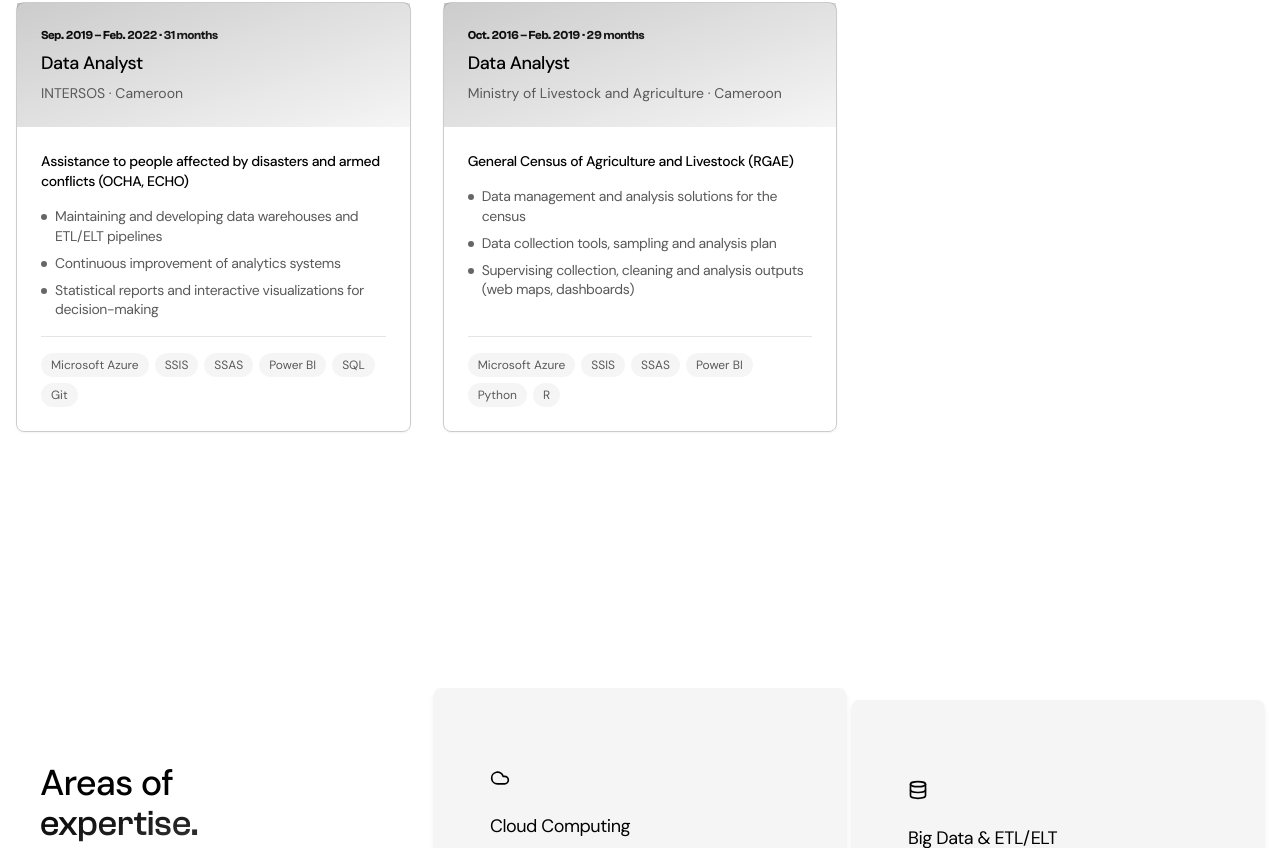
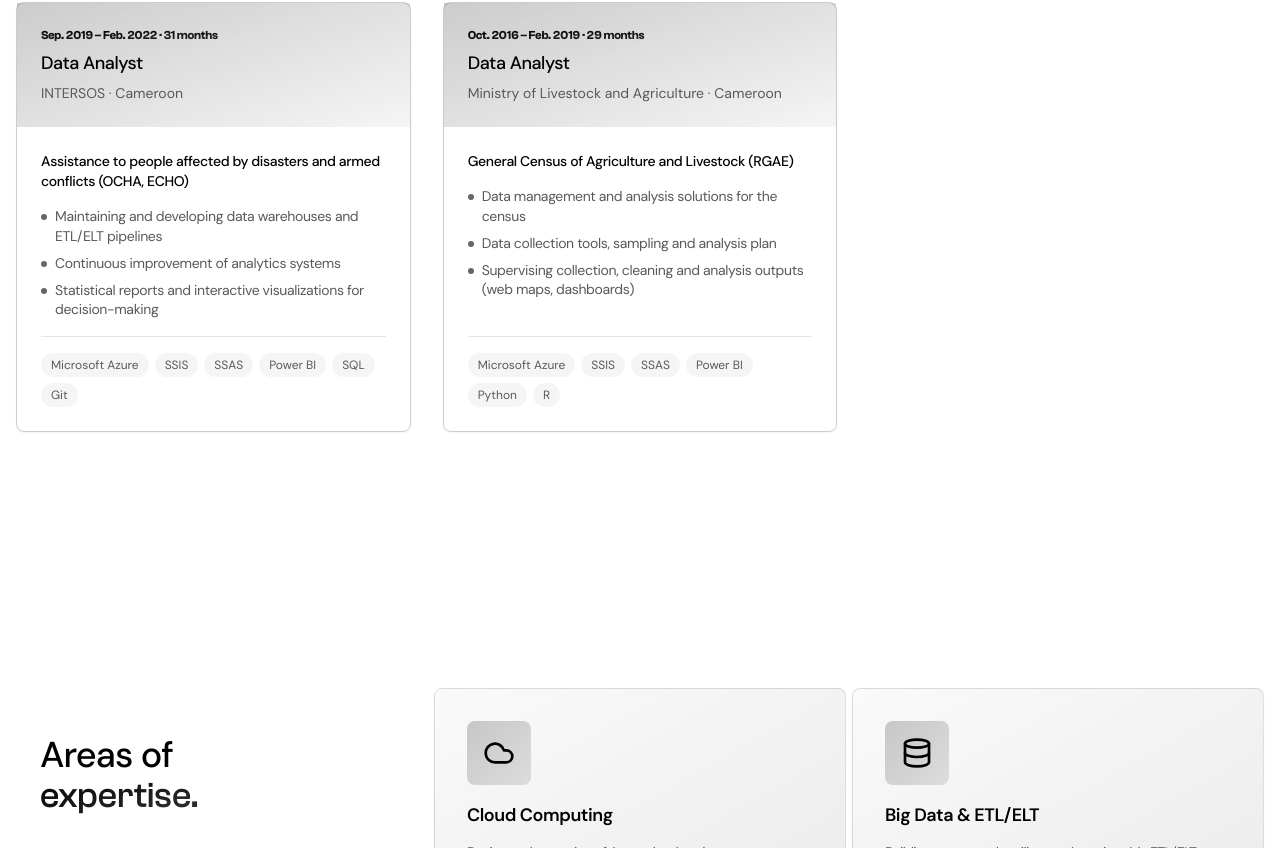
Before and after one commit to yohivana-KYIM/Carlos-Taponjou, a Next.js app: page / in a window 1280 px wide. Shown: the part 5006-5854 px from the top of the page. Built offline with nearby package versions, Linux system fonts and the light colour scheme.

Commit message:
historique

```diff
--- a/src/pages/index.tsx
+++ b/src/pages/index.tsx
@@ -508,18 +508,19 @@ export default function Home() {
                     variants={scaleIn}
                     whileHover={{ y: -6, scale: 1.02 }}
                     transition={{ type: "spring", stiffness: 300, damping: 22 }}
-                    className="flex flex-col items-start rounded-md bg-black/[0.04] p-14 shadow-md backdrop-blur hover:bg-black/[0.07] hover:shadow-md"
+                    className="flex flex-col items-start rounded-lg bg-gradient-to-br from-black/[0.02] to-black/[0.08] p-8 shadow-sm backdrop-blur hover:shadow-md transition-all duration-300 border border-primary/10"
                   >
                     <motion.div
-                      whileHover={{ rotate: -8, scale: 1.15 }}
+                      whileHover={{ rotate: -8, scale: 1.2 }}
                       transition={{ type: "spring", stiffness: 300, damping: 15 }}
+                      className="rounded-lg bg-gradient-to-br from-primary/20 to-primary/10 p-4 mb-4"
                     >
-                      <Icon className="my-6 text-primary" size={20} />
+                      <Icon className="text-primary" size={32} />
                     </motion.div>
-                    <span className="text-lg tracking-tight text-foreground">
+                    <span className="text-lg font-semibold tracking-tight text-foreground">
                       {domain.service}
                     </span>
-                    <span className="mt-2 tracking-tighter text-muted-foreground">
+                    <span className="mt-3 text-sm leading-relaxed tracking-tighter text-muted-foreground">
                       {domain.description}
                     </span>
                   </motion.div>
```
